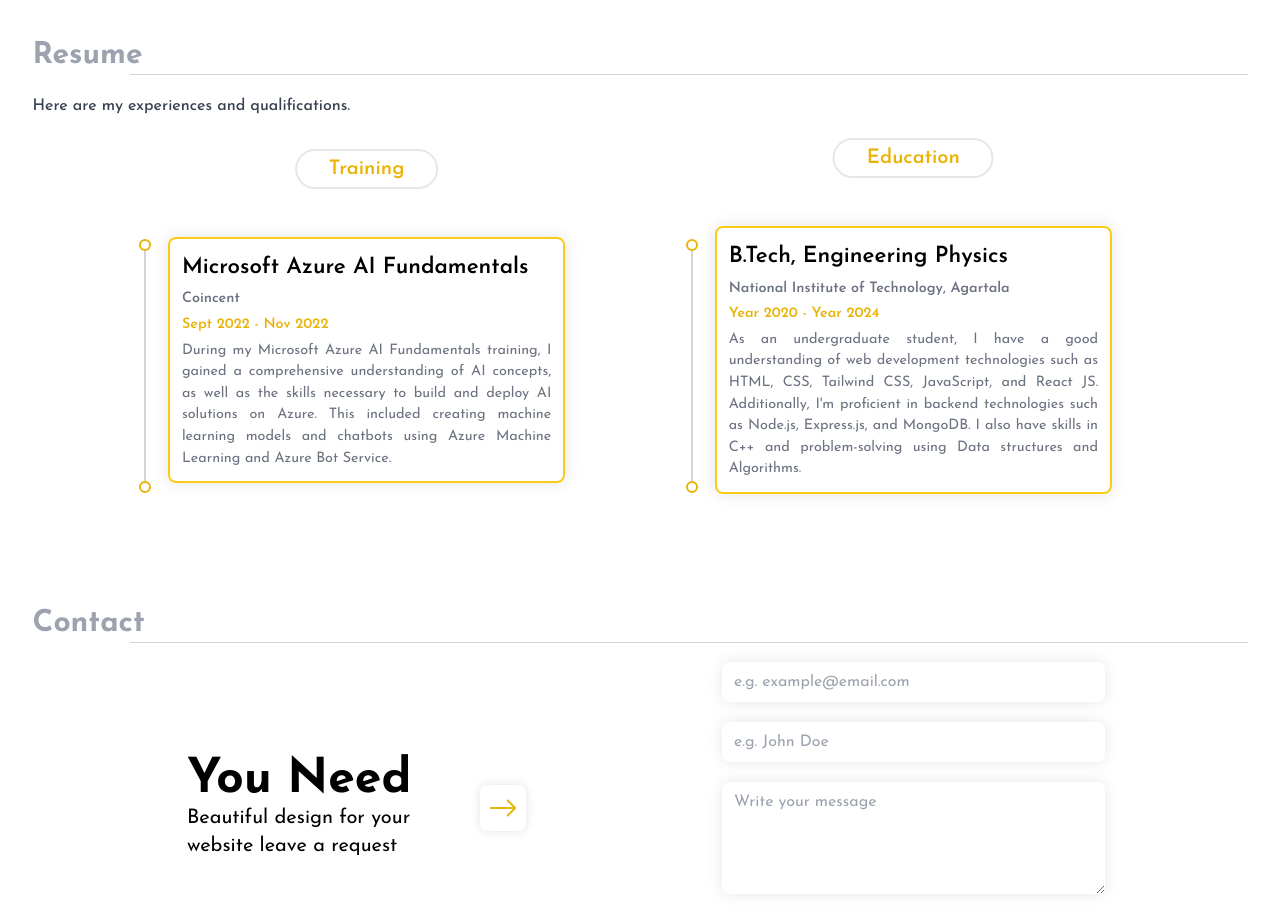
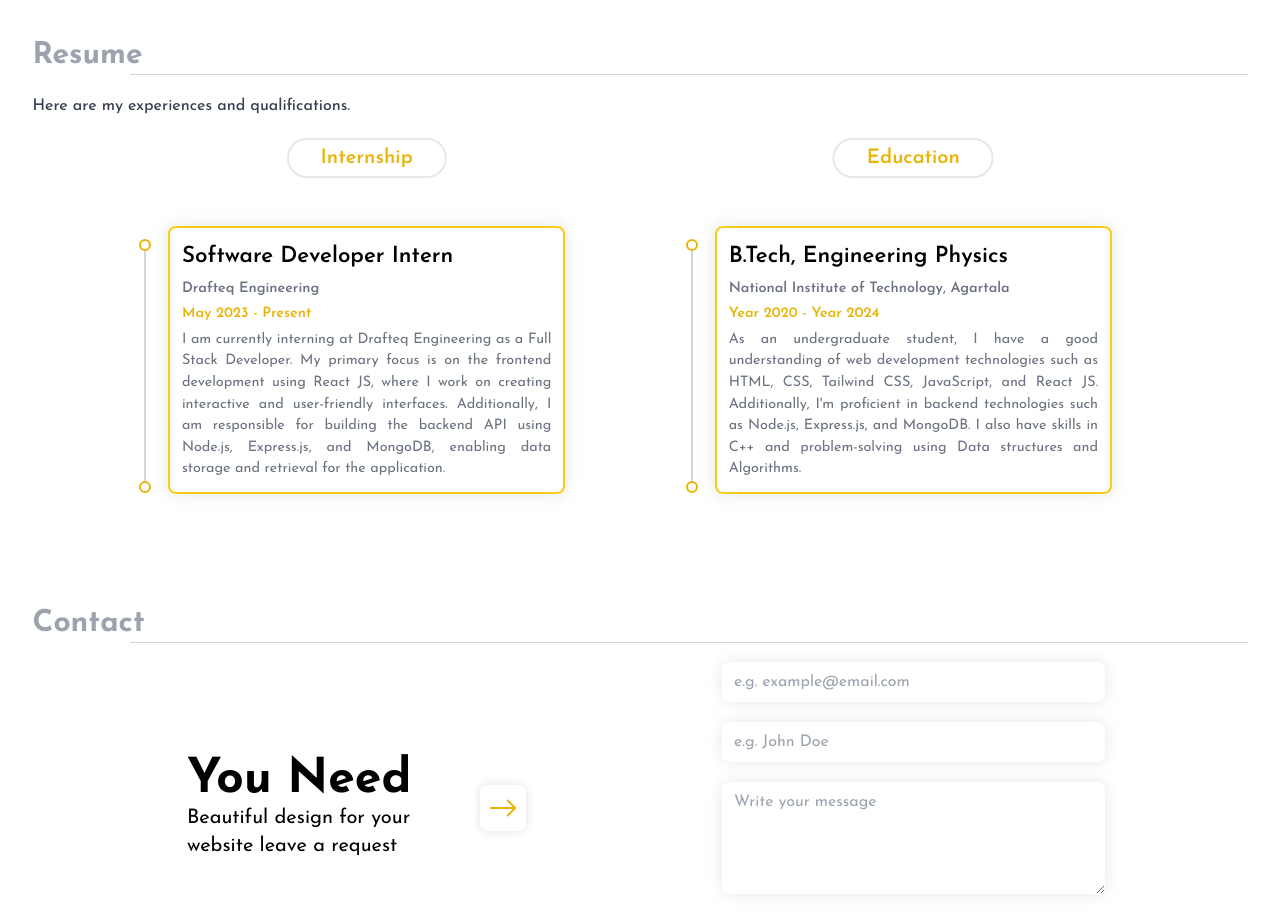
Before and after one commit to sandip-dev07/Portfolio, a React (Vite) app: page / in a window 1280 px wide. Shown: the part 2180-3092 px from the top of the page. Built offline with nearby package versions, Linux system fonts and the light colour scheme.

Commit message:
Update code

```diff
--- a/src/components/resume/Resume.jsx
+++ b/src/components/resume/Resume.jsx
@@ -4,17 +4,13 @@ const Resume = () => {
   return (
     <div id="resume" className=" container m-auto   mt-16">
       {/* heading */}
-      <div
-      data-aos="fade-up"
-       className="relative mb-5">
+      <div data-aos="fade-up" className="relative mb-5">
         <h3 className=" text-3xl font-black text-gray-400 sm:text-2xl">
           Resume
         </h3>
         <span className="h-[1.1px] right-0 absolute w-[92%] bg-gray-300 block"></span>
       </div>
-      <div
-      data-aos="fade-up"
-       className="left flex-1 w-full">
+      <div data-aos="fade-up" className="left flex-1 w-full">
         <p className=" text-gray-700 font-medium w-[100%]">
           Here are my experiences and qualifications.
         </p>
@@ -23,13 +19,11 @@ const Resume = () => {
       <div className="card-wrapper w-[90%] sm:w-full mt-5 flex md:flex-col sm:gap-5 mx-auto ">
         <div className="left flex-1 flex items-center justify-center">
           <fieldset
-
             data-aos="zoom-in"
-
             className=" w-[80%] p-5 py-12 sm:py-8 sm:w-full sm:p-2"
           >
             <legend className=" w-auto ml-[50%] translate-x-[-50%] border-2 border-gray-200 rounded-3xl py-1 px-8 font-semibold text-xl text-yellow-500">
-              Training
+              Internship
             </legend>
             <div className=" relative">
               {/* design */}
@@ -41,16 +35,16 @@ const Resume = () => {
               {/* design */}
               <div className=" flex flex-col gap-1 sm:gap-1 border-2 border-yellow-400 shadow-[0px_0px_16px_1px_rgba(0,0,0,0.1)] p-3 rounded-lg">
                 <h1 className="text-[1.4rem] font-semibold sm:text-xl">
-                  Microsoft Azure AI Fundamentals
+                  Software Developer Intern
                 </h1>
                 <span className=" text-[.9rem] font-semibold text-gray-500 sm:text-base">
-                  Coincent
+                Drafteq Engineering
                 </span>
                 <span className=" text-[.9rem] font-semibold text-yellow-500 sm:text-base">
-                  Sept 2022 - Nov 2022
+                  May 2023 - Present
                 </span>
                 <p className=" text-[.9rem] text-justify break-words text-gray-500">
-                During my Microsoft Azure AI Fundamentals training, I gained a comprehensive understanding of AI concepts, as well as the skills necessary to build and deploy AI solutions on Azure. This included creating machine learning models and chatbots using Azure Machine Learning and Azure Bot Service.
+                I am currently interning at Drafteq Engineering as a Full Stack Developer. My primary focus is on the frontend development using React JS, where I work on creating interactive and user-friendly interfaces. Additionally, I am responsible for building the backend API using Node.js, Express.js, and MongoDB, enabling data storage and retrieval for the application.
                 </p>
               </div>
             </div>
@@ -58,9 +52,7 @@ const Resume = () => {
         </div>
         <div className="right flex-1 flex items-center justify-center">
           <fieldset
-
             data-aos="zoom-in"
-
             className=" w-[80%] p-5 py-12 sm:py-8 sm:w-full sm:p-2"
           >
             <legend className=" w-auto ml-[50%] translate-x-[-50%] border-2 border-gray-200 rounded-3xl py-1 px-8 font-semibold text-xl text-yellow-500">
@@ -85,7 +77,12 @@ const Resume = () => {
                   Year 2020 - Year 2024
                 </span>
                 <p className=" text-[.9rem] text-justify text-gray-500">
-                As an undergraduate student, I have a good understanding of web development technologies such as HTML, CSS, Tailwind CSS, JavaScript, and React JS. Additionally, I'm proficient in backend technologies such as Node.js, Express.js, and MongoDB. I also have skills in C++ and problem-solving using Data structures and Algorithms.
+                  As an undergraduate student, I have a good understanding of
+                  web development technologies such as HTML, CSS, Tailwind CSS,
+                  JavaScript, and React JS. Additionally, I'm proficient in
+                  backend technologies such as Node.js, Express.js, and MongoDB.
+                  I also have skills in C++ and problem-solving using Data
+                  structures and Algorithms.
                 </p>
               </div>
             </div>
```
